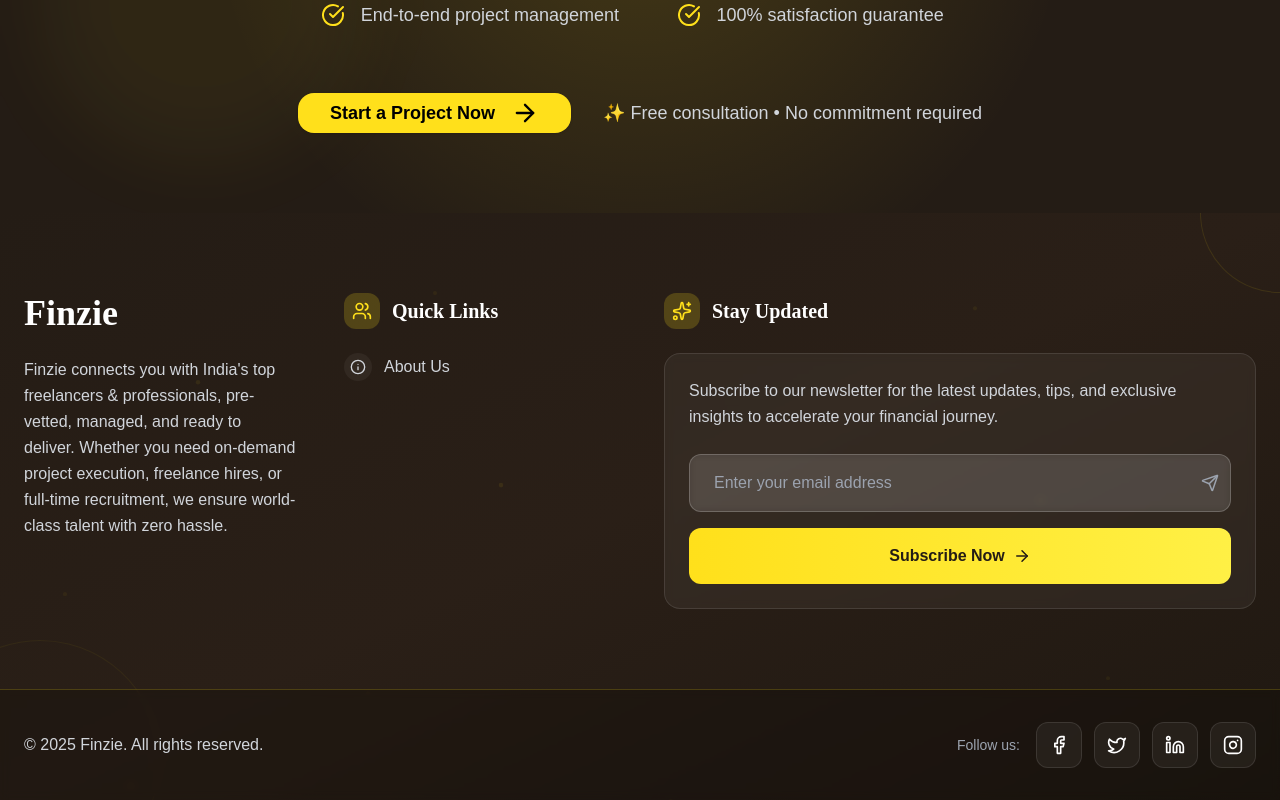
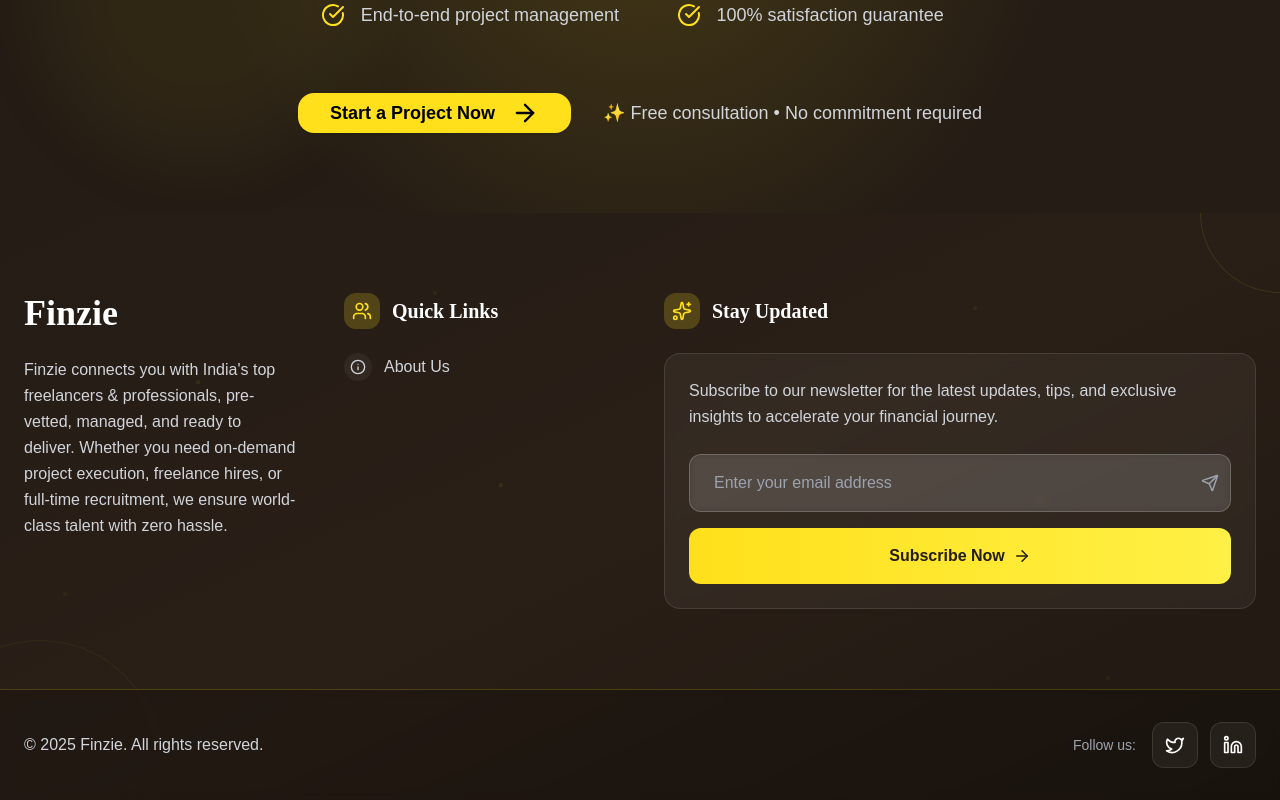
Before and after one commit to aryantrivedi28/aitm-isolated, a Next.js app: page / in a window 1280 px wide. Shown: the part 6085-6885 px from the top of the page. Built offline with nearby package versions, Linux system fonts and the light colour scheme.

Commit message:
footer changes

```diff
--- a/src/components/Footer.tsx
+++ b/src/components/Footer.tsx
@@ -17,6 +17,7 @@
   Send,
   ExternalLink,
 } from "lucide-react";
+import { usePathname } from 'next/navigation';
 
 export default function Footer() {
   // Enhanced stagger animation variants
@@ -43,6 +44,13 @@
       },
     },
   };
+
+
+    const pathname = usePathname() || ''
+    if (pathname.startsWith('/landing')) return null
+     if (pathname.startsWith('/case-studies/') && pathname !== '/case-studies') {
+      return null
+    }
 
   return (
     <footer className="relative overflow-hidden bg-gradient-to-br from-[#241C15] via-[#2A1F17] to-[#1F1811]">
@@ -301,25 +309,29 @@
               <span className="text-gray-400 text-sm font-medium">Follow us:</span>
               <div className="flex space-x-3">
                 {[
-                  { Icon: Facebook, label: "Facebook" },
-                  { Icon: Twitter, label: "Twitter" },
-                  { Icon: Linkedin, label: "LinkedIn" },
-                  { Icon: Instagram, label: "Instagram" },
-                ].map(({ Icon, label }, idx) => (
+                  // { Icon: Facebook, label: "Facebook", link: "#" },
+                  { Icon: Twitter, label: "Twitter", link: "https://x.com/getfinzie" },
+                  { Icon: Linkedin, label: "LinkedIn", link: "https://www.linkedin.com/company/finzieai" },
+                  // { Icon: Instagram, label: "Instagram", link: "#" },
+                ].map(({ Icon, label, link }, idx) => (
                   <motion.a
                     key={idx}
-                    href="#"
+                    href={link}
                     aria-label={label}
                     className="group relative p-3 rounded-xl bg-white/5 hover:bg-[#FFE01B]/20 transition-all duration-300 border border-white/10 hover:border-[#FFE01B]/30"
                     whileHover={{ y: -2, scale: 1.1 }}
                     whileTap={{ scale: 0.95 }}
                   >
                     <div className="absolute inset-0 bg-[#FFE01B]/20 rounded-xl blur opacity-0 group-hover:opacity-100 transition-opacity duration-300" />
-                    <Icon size={20} className="text-white group-hover:text-[#FFE01B] transition-colors duration-300 relative z-10" />
+                    <Icon
+                      size={20}
+                      className="text-white group-hover:text-[#FFE01B] transition-colors duration-300 relative z-10"
+                    />
                   </motion.a>
                 ))}
               </div>
             </div>
+
           </div>
         </div>
       </motion.div>
```
